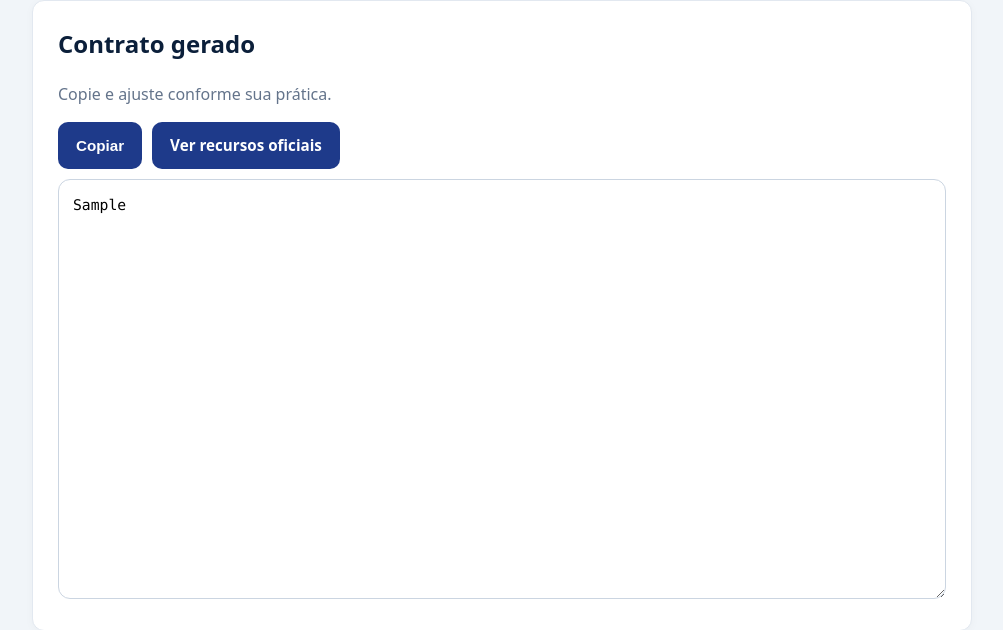
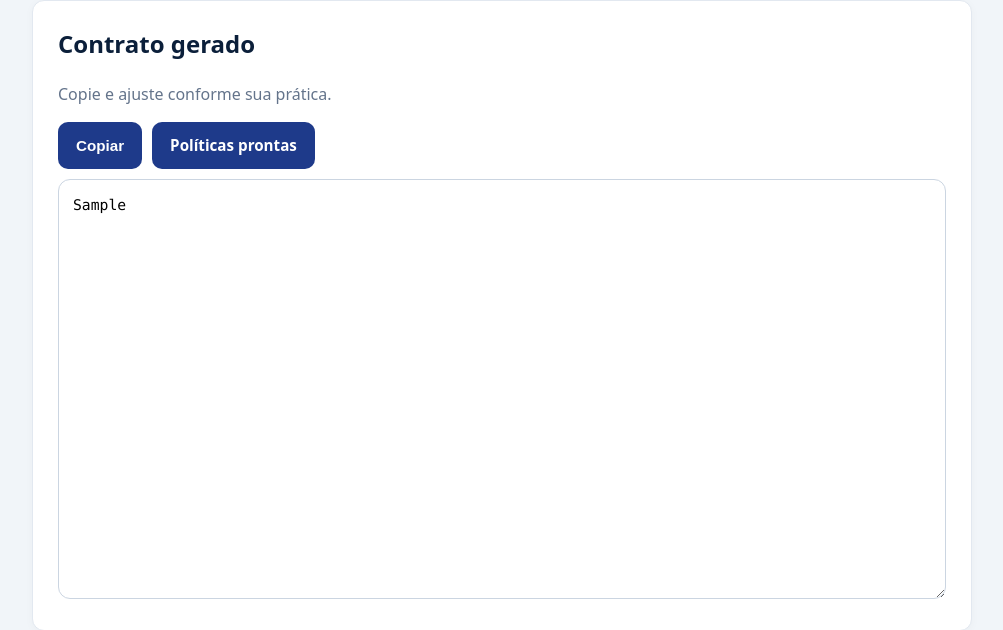
Before and after one commit to sabrinaandraderocha-cmyk/ethospsi, a Flask app: template templates/contrato.html in a window 1280 px wide. Shown: the part 1144-1774 px from the top of the page, without its empty margins (138-1141 px from the left). Run offline with Flask 3, Linux system fonts and the light colour scheme; the template is opened without the code that fills it: most values are stand-ins (such as "Sample title", 1, 10 or a date in 2020).

Commit message:
Update contrato.html

```diff
--- a/templates/contrato.html
+++ b/templates/contrato.html
@@ -162,7 +162,7 @@
 
   <div class="copy-row">
     <button class="btn-action" type="button" onclick="copyText()">Copiar</button>
-    <a class="btn-action" href="{{ url_for('recursos') }}">Ver recursos oficiais</a>
+    <a class="btn-action" href="{{ url_for('politicas') }}">Políticas prontas</a>
   </div>
 
   <textarea id="outText" class="mono-area" readonly>{{ contrato_txt }}</textarea>
```
